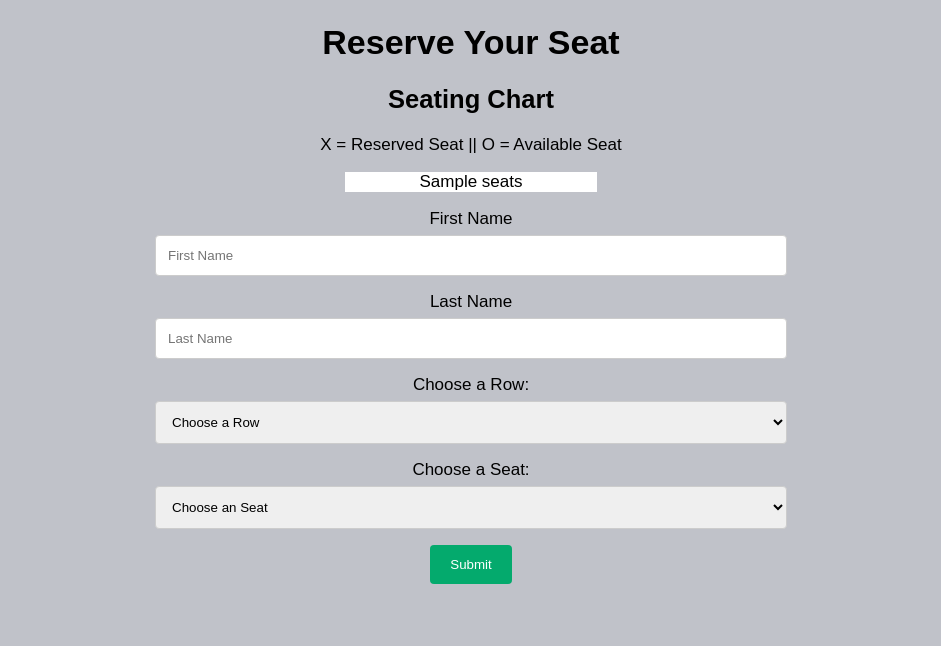
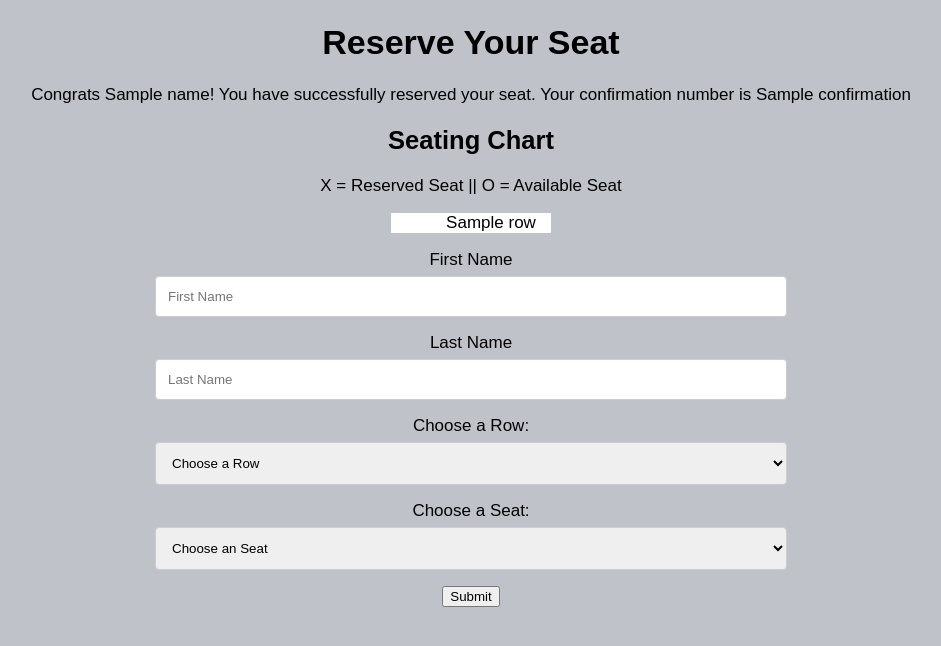
Before and after one commit to Julia22123/FinalProject4320Team6, a Flask app: template templates/reservations.html in a window 1280 px wide. Shown: the part 52-698 px from the top of the page, without its empty margins (169-1110 px from the left). Run offline with Flask 3, Linux system fonts and the light colour scheme; the template is opened without the code that fills it: most values are stand-ins (such as "Sample title", 1, 10 or a date in 2020).

Commit message:
Flask Functionality Finished
Fully functional to my knowledge please test for any bugs

```diff
--- a/app.py
+++ b/app.py
@@ -56,7 +56,7 @@ def get_current_sales():
             if seats[x][y] == "X":
                 sales += costs[x][y]
     #returning both the total sales and the seating chart
-    return sales,seats
+    return sales
 ########################################################################################################################################
 
 
@@ -74,9 +74,9 @@ def index():
     if request.method == "POST":
         choice = request.form["Menu"]
         if choice == "AdminLogin":
-            return render_template('admin.html')
+            return redirect('/admin')
         elif choice == "ReserveSeat":
-            return render_template('reservations.html',seats=get_seating_matrix())
+            return redirect('/reservations')
         else:
             return render_template('index.html')
     #if method is GET then just render the index page
@@ -87,22 +87,25 @@ def index():
 
 @app.route('/admin',methods = ('GET','POST'))
 def admin():
-    #login variable that will indicate if the login attempt was successful
+
     login = False
-
-    #if the submit button is clicked (POST method), save the username and password
     if request.method =="POST":
-
         username = request.form["uname"]
         password = request.form["psw"]
-        #if the username and password is found in admins_dict, login =True and the current seating and sales are retrieved
-        for x in range(len(admins_dict)):
-            if admins_dict[x]['Username'] == username and str(admins_dict[x]['Password']) == password:
-                login = True
-                sales, seats = get_current_sales()
-        #admin.html is rendered, with login, sales and seats
-        return render_template("admin.html",login=login,sales=sales,seats=seats)
-    #if the request method is GET, we do not need the sales and seats variables
+        if username != None and password != None:
+            for x in range(len(admins_dict)):
+                if admins_dict[x]['Username'] == username and str(admins_dict[x]['Password']) == password:
+                    login = True
+                    break
+                else:
+                    continue
+            if login == True:
+                sales = get_current_sales()
+                seats = get_seating_matrix()
+                return render_template("admin.html",login=login,sales=sales,seats=seats)
+            else:
+                error = "Wrong username/password"
+                return render_template("admin.html",login=login,error=error)
     if request.method == "GET":
         return render_template("admin.html",login=login)
 
@@ -110,9 +113,37 @@ def admin():
 #Still working on this part
 @app.route('/reservations',methods = ("GET","POST"))
 def reservations():
+    seats = get_seating_matrix()
+    #check if request is GET
     if request.method == "GET":
-        seats = get_seating_matrix()
         return render_template("reservations.html",seats=seats)
+
+    #if the request is post
+    if request.method == "POST":
+        #if the user filled out all fields
+        if request.form["seat"] != "choose" and request.form["row"] != "choose":
+            #get the data from the forms
+            fname = request.form["firstname"]
+            lname = request.form["lastname"]
+            row = request.form["row"]
+            column = request.form["seat"]
+            confirmation = hash(fname)
+            #if the seat was not already taken
+            if seating_matrix[int(row)][int(column)] == "O":
+                seating_matrix[int(row)][int(column)] = "X"
+                f= open("reservations.txt","a")
+                f.write('{}, {}, {}, {}'.format(fname,row,column,confirmation))
+                f.close()
+                seats = get_seating_matrix()
+                return render_template("reservations.html",seats=seats,name=fname,confirmation=confirmation)
+            else:
+                confirmation = "Seat Taken Error"
+                return render_template("reservations.html",seats=seats,confirmation=confirmation)
+        else:
+            confirmation = "Blank Form Error"
+            return render_template("reservations.html",seats=seats,confirmation=confirmation)
+
+
 
 ##################################################################################################################################################
 
--- a/reservations.txt
+++ b/reservations.txt
@@ -8,3 +8,4 @@ Janae, 5, 1, JIaNnFaOeTC4320
 Cyd, 8, 2, CIyNdFOTC4320
 Frank, 9, 3, FIrNaFnOkTC4320
 Truman, 1, 0, TIrNuFmOaTnC4320
+Sam, 0, 0, 2462079869246834701
--- a/static/styles/resStyle.css
+++ b/static/styles/resStyle.css
@@ -6,7 +6,7 @@ body{
   }
 
 .chart{
-    width: 20%;
+    width:160px;
     background-color: white;
     font-size: 17px;
     text-align: center;
--- a/templates/reservations.html
+++ b/templates/reservations.html
@@ -1,13 +1,3 @@
-<!--
-    Reservations page That shows the seats.
-    X= taken seat O= available seat
-    have input for user to enter first name, last name
-    row, and seat.
-    Gives error message if their is missing input.
-    Than save the data to the reservation.txt.
-    show a message that tells user their seat is reserved
-    and their eticket number (make code to generate that).
--->
 <!DOCTYPE html>
 
 <!--boilerplate-->
@@ -19,10 +9,8 @@
     <!--link to external css style sheet-->
     <link rel="stylesheet" href="{{ url_for('static',filename='styles/resStyle.css') }}">
 </head>
-
-<!--body-->
 <body>
-    <!--to show user where they are in our website and links to help them switch pages-->
+    <!--nav bar-->
     <div class="navbar">
         <a href="{{url_for('index')}}">Home</a>
         <a href="{{url_for('admin')}}">Admin</a>
@@ -31,35 +19,47 @@
 
     <h1>Reserve Your Seat</h1>
 
-    <!--need congrats message here to show that the user's input was saved and show eticket-->
-    <!--Need code for generating eticket-->
+
+    {% if confirmation == "Seat Taken Error" %}
+    <p>You have chosen a seat that was already taken. try again.</p>
+    {% elif confirmation == "Blank Form Error" %}
+    <p>You did not choose a seat</p>
+    {% else %}
+    <p>Congrats {{name}}! You have successfully reserved your seat. Your confirmation number is {{confirmation}}</p>
+    {% endif %}
+
 
     <h2>Seating Chart</h2>
     <p>X = Reserved Seat || O = Available Seat</p>
-    <!--Need to code the seating chart in from reservations.txt-->
+
     <div class="chart">
     <p>
-       {{ seats }}
+      <ul>
+      {% for row in seats %}
+      <l>{{ row }}</l>
+      {% endfor %}
+      </ul>
     </p>
 </div>
 
     <div class="container">
-        <form action="action_page.php">
+        <form method="post">
 
           <label for="fname">First Name</label>
           <br>
-          <input type="text" id="fname" name="firstname" placeholder="First Name">
+          <input type="text" id="fname" name="firstname" placeholder="First Name" required>
           <br>
           <label for="lname">Last Name</label>
           <br>
-          <input type="text" id="lname" name="lastname" placeholder="Last Name">
+          <input type="text" id="lname" name="lastname" placeholder="Last Name" required>
           <br>
 
           <label for="Row">Choose a Row:</label>
           <br>
-          <select id="row" name="row">
+          <select id="row" name="row" required>
             <br>
             <option value="choose">Choose a Row</option>
+            <option value="0">0</option>
             <option value="1">1</option>
             <option value="2">2</option>
             <option value="3">3</option>
@@ -71,22 +71,21 @@
             <option value="9">9</option>
             <option value="10">10</option>
             <option value="11">11</option>
-            <option value="12">12</option>
           </select>
 
           <br>
           <label for="seat">Choose a Seat:</label>
           <br>
-          <select id="seat" name="seat">
+          <select id="seat" name="seat" required>
             <option value="choose">Choose an Seat</option>
+            <option value="0">0</option>
             <option value="1">1</option>
             <option value="2">2</option>
             <option value="3">3</option>
-            <option value="4">4</option>
           </select>
           <br>
 
-          <input type="submit" value="Submit">
+          <button type="submit">Submit</button>
         </form>
       </div>
 
```
Also changed, not shown: static/styles/adminStyle.css (+8 -0 lines), templates/admin.html (+12 -10 lines).
